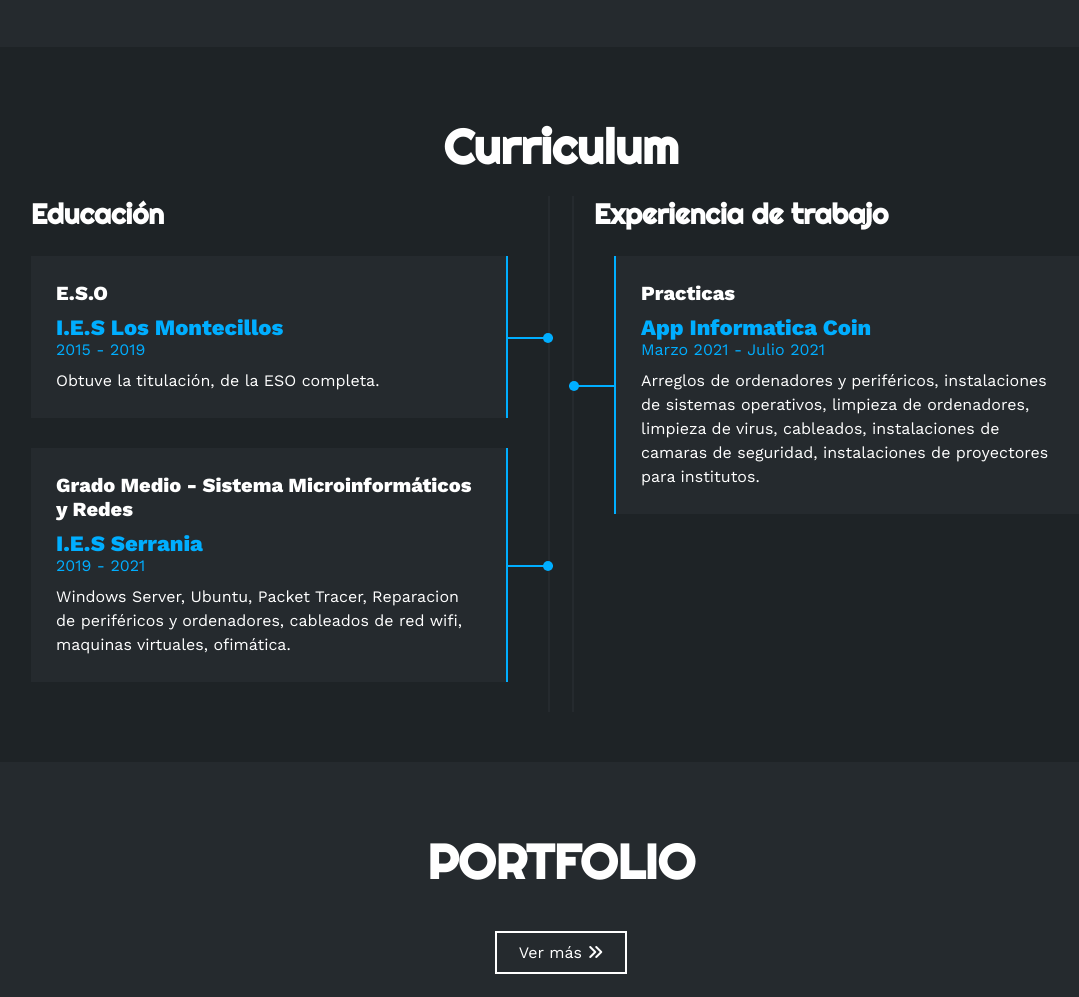
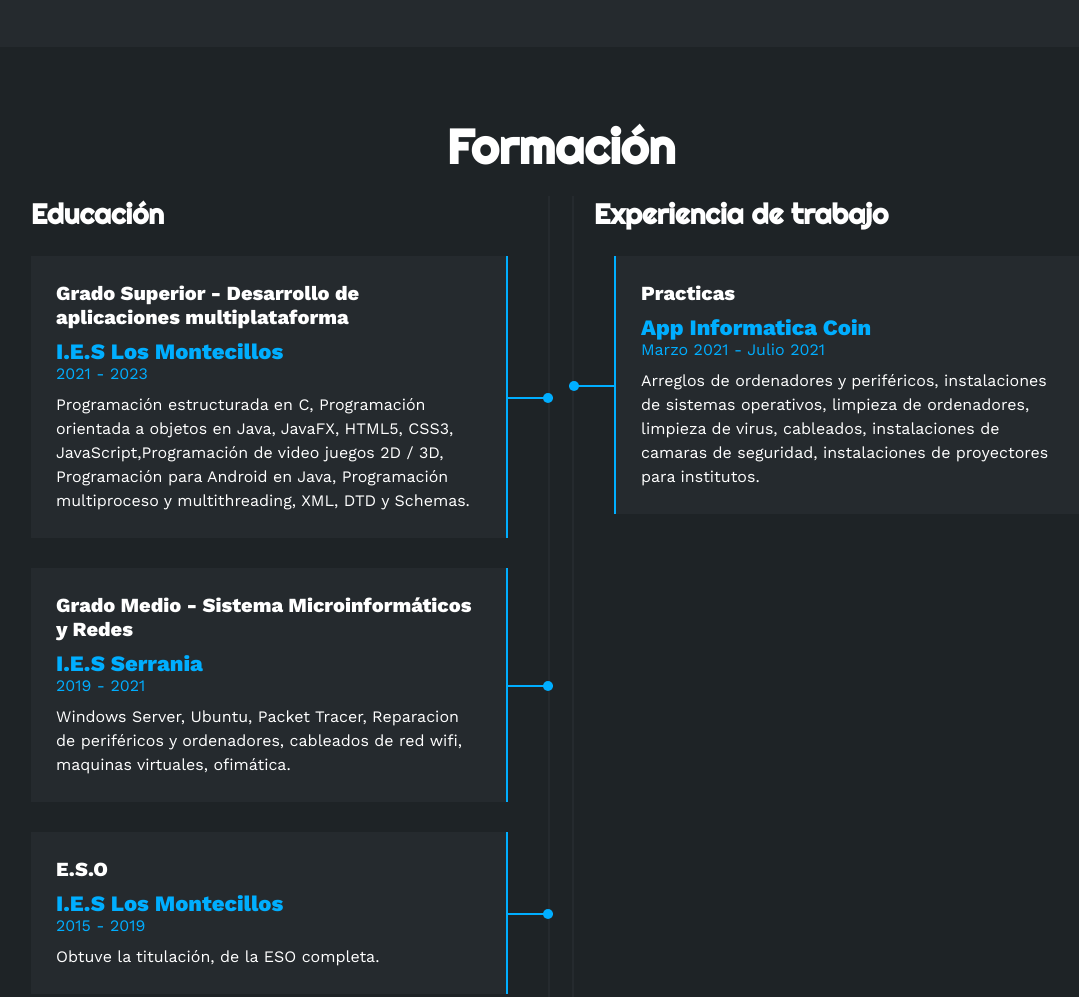
Before and after one commit to GuillermooBenitezz/guillermoobenitezz.github.io, a plain HTML site: page index.html in a window 1280 px wide. Shown: the part 1807-2804 px from the top of the page, without its empty margins (79-1158 px from the left). Drawn offline with nearby package versions, Linux system fonts and the light colour scheme.

Commit message:
Update index.html
change the curriculum to Training and add the current course

```diff
--- a/index.html
+++ b/index.html
@@ -193,15 +193,16 @@
     <!-- SECCION CURRICULUM -->
     <section id="curriculum" class="curriculum">
         <div class="contenido-seccion">
-            <h2>Curriculum</h2>
+            <h2>Formación</h2>
             <div class="fila">
                 <div class="col izquierda">
                     <h3>Educación</h3>
                     <div class="item izq">
-                        <h4>E.S.O</h4>
+                        <h4>Grado Superior - Desarrollo de aplicaciones
+                            multiplataforma</h4>
                         <span class="casa">I.E.S Los Montecillos</span>
-                        <span class="fecha">2015 - 2019</span>
-                        <p>Obtuve la titulación, de la ESO completa.</p>
+                        <span class="fecha">2021 - 2023</span>
+                        <p>Programación estructurada en C, Programación orientada a objetos en Java, JavaFX, HTML5, CSS3, JavaScript,Programación de video juegos 2D / 3D, Programación para Android en Java, Programación multiproceso y multithreading, XML, DTD y Schemas.</p>
                         <div class="conectori">
                             <div class="circuloi"></div>
                         </div>
@@ -211,6 +212,15 @@
                         <span class="casa">I.E.S Serrania</span>
                         <span class="fecha">2019 - 2021</span>
                         <p>Windows Server, Ubuntu, Packet Tracer, Reparacion de periféricos y ordenadores, cableados de red wifi, maquinas virtuales, ofimática.</p>
+                        <div class="conectori">
+                            <div class="circuloi"></div>
+                        </div>
+                    </div>
+                    <div class="item izq">
+                        <h4>E.S.O</h4>
+                        <span class="casa">I.E.S Los Montecillos</span>
+                        <span class="fecha">2015 - 2019</span>
+                        <p>Obtuve la titulación, de la ESO completa.</p>
                         <div class="conectori">
                             <div class="circuloi"></div>
                         </div>
```
